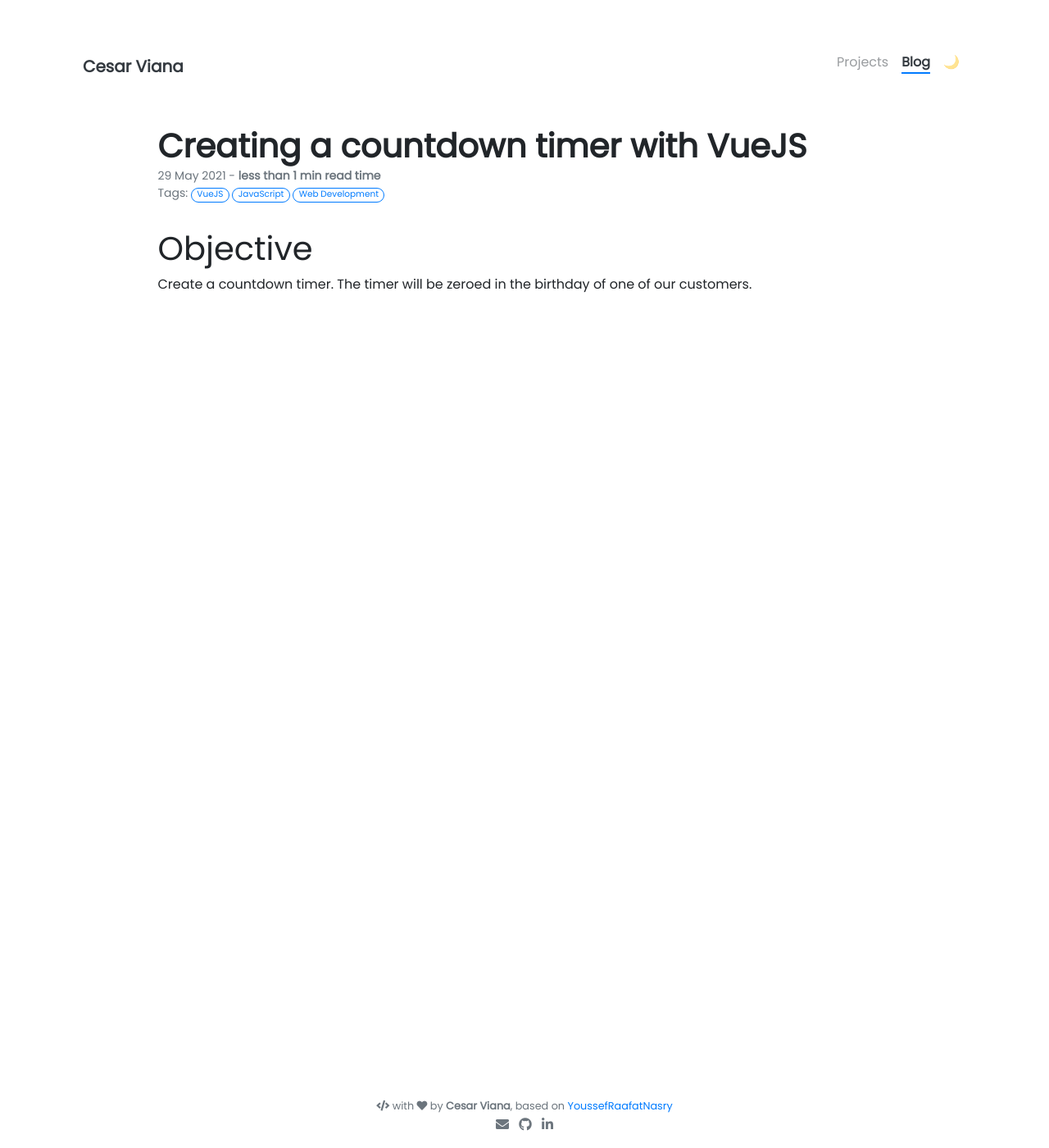
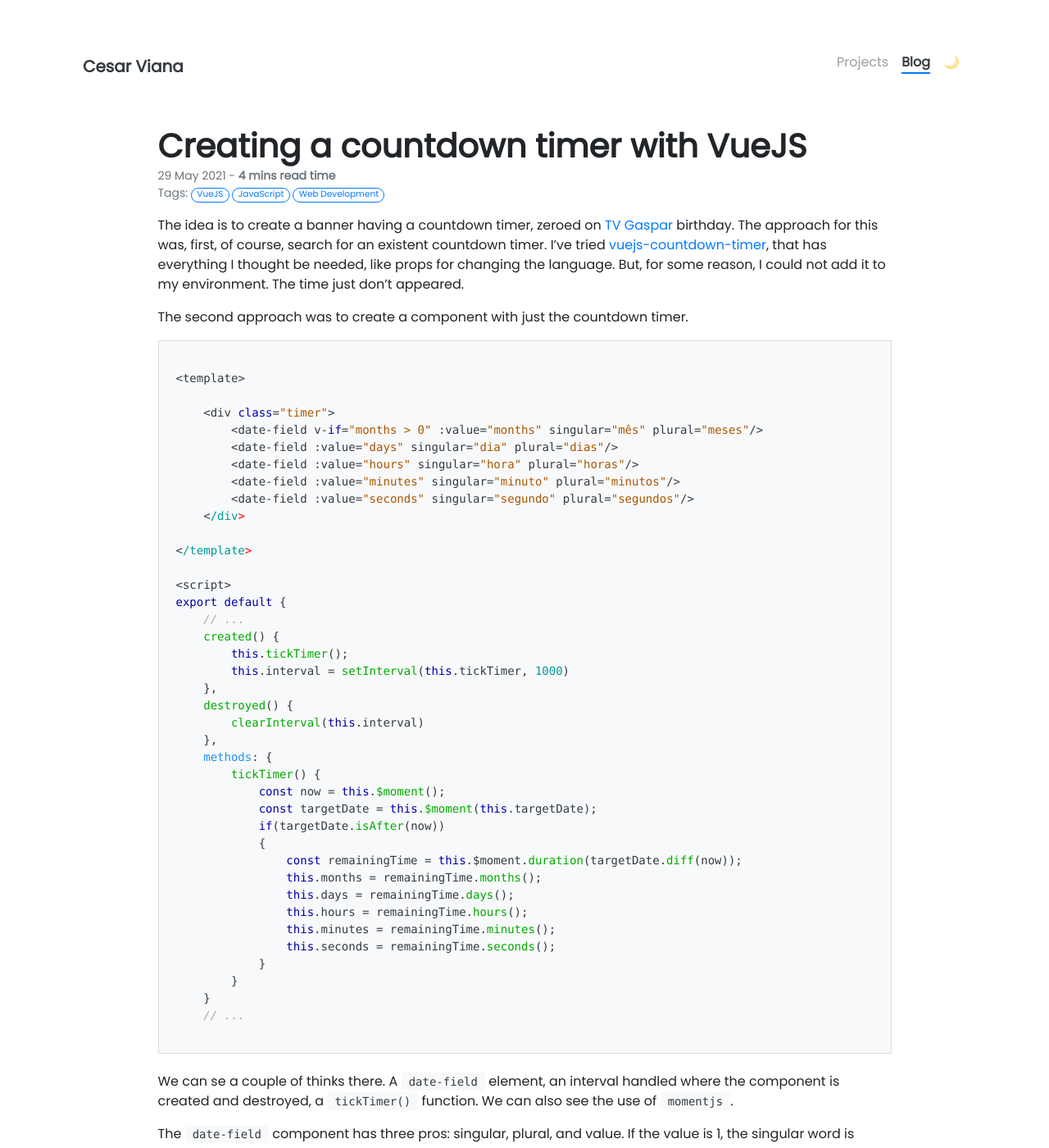
Before and after one commit to cesarviana/cesarviana.github.io, a Jekyll site: the page built from _posts/2021-05-29-countdown-with-vuejs.markdown, in a window 1280 px wide and 1400 px high. Shown: the whole window at 82% size. Built offline with Jekyll 4.4.1, drawn with Linux system fonts in a browser that asks for light colours; nearby versions of some CDN libraries; our own code applies the rules of GitHub Pages for plain Markdown files; some of the changed text lies outside the part shown.

Commit message:
Countdown banner component

````diff
--- a/_posts/2021-05-29-countdown-with-vuejs.markdown
+++ b/_posts/2021-05-29-countdown-with-vuejs.markdown
@@ -6,6 +6,98 @@ color: primary
 description: Describing the creation of a countdown timer.
 ---
 
-# Objective
+The idea is to create a banner having a countdown timer, zeroed on [TV Gaspar](https://tvgaspar.com.br) birthday. The approach for this was, first, of course, search for an existent countdown timer. I’ve tried [vuejs-countdown-timer](https://www.npmjs.com/package/vuejs-countdown-timer), that has everything I thought be needed, like props for changing the language. But, for some reason, I could not add it to my environment. The time just don’t appeared.
 
-Create a countdown timer. The timer will be zeroed in the birthday of one of our customers.
+The second approach was to create a component with just the countdown timer.
+
+```javascript
+
+<template>
+
+    <div class="timer">
+        <date-field v-if="months > 0" :value="months" singular="mês" plural="meses"/>
+        <date-field :value="days" singular="dia" plural="dias"/>
+        <date-field :value="hours" singular="hora" plural="horas"/>
+        <date-field :value="minutes" singular="minuto" plural="minutos"/>
+        <date-field :value="seconds" singular="segundo" plural="segundos"/>
+    </div>
+
+</template>
+
+<script>
+export default {
+    // ...
+    created() {
+        this.tickTimer();
+        this.interval = setInterval(this.tickTimer, 1000)
+    },
+    destroyed() {
+        clearInterval(this.interval)
+    },
+    methods: {
+        tickTimer() {
+            const now = this.$moment();
+            const targetDate = this.$moment(this.targetDate);
+            if(targetDate.isAfter(now))
+            {
+                const remainingTime = this.$moment.duration(targetDate.diff(now));
+                this.months = remainingTime.months();
+                this.days = remainingTime.days();
+                this.hours = remainingTime.hours();
+                this.minutes = remainingTime.minutes();
+                this.seconds = remainingTime.seconds();
+            }
+        }
+    }
+    // ...
+
+```
+We can se a couple of thinks there. A `date-field` element, an interval handled where the component is created and destroyed, a `tickTimer()` function. We can also see the use of `momentjs`.
+
+The `date-field` component has three pros: singular, plural, and value. If the value is 1, the singular word is used, like 1 mês, and 2 meses.
+
+```html
+<template>
+    <div class="date-field">
+        <span class="number">{{ value }}</span>
+        <span class="time-unit">{{ value === 1 ? singular : plural }}</span>
+    </div>
+</template>
+```
+The `setInterval` starts when the component is created, and thicks the `tickTimer` every second. This function sets the component data (months, days, hours, minutes and seconds) as the remaining time between now and targetDate.
+
+![](https://i.ibb.co/vhMf0wP/banner.png)
+
+Of course, until here just the countdown was done. The banner also has text wrapping the timer. So, the final component structure was that:
+
+- BirthdayBanner
+    - CountdownTimer
+        - CountdownDateField
+
+The last thing that is worth to mention is the use of css classes. Without the `scoped` property, the style affects other components. So, the `BirthdayBanner` can styling the `CountdownDateField`.
+
+`BirthdayBanner.vue`
+```css
+<style lang="scss">
+.birthday-banner {
+    .timer {
+        .date-field {
+            background-color: white;
+            padding: 2vw 0;
+            border-radius: 15%;
+            box-shadow: darken($primary-color, 20) 1px 1px 1px;
+            min-width: 12vw;
+            color: $primary-color;
+            text-shadow: #2e3237 1px -1px -1px;
+            margin-left: .3vw;
+            .number {
+                font-size: 2em;
+            }
+            .time-unit {
+                font-size: .8em;
+            }
+        }
+    }
+}
+```
+This is a really simple post, about an ordinary thing. But I hope it could be useful for some other developer who needs something like it.
````
Also changed, not shown: 1 other file.
